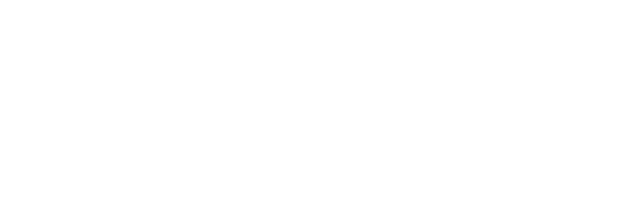
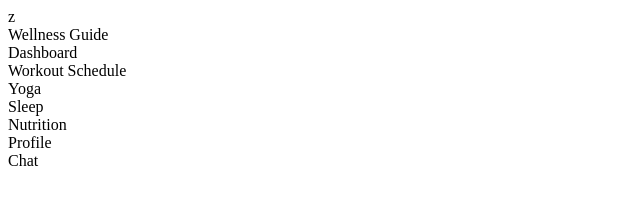
Before and after one commit to tayloramm13/fitness_dashboard, a plain HTML site: page index.html in a window 1280 px wide. Shown: the whole page, without its empty margins (0-640 px from the left). Drawn offline with Linux system fonts and the light colour scheme.

Commit message:
.Sidebar become parent container

```diff
--- a/index.html
+++ b/index.html
@@ -7,9 +7,18 @@
     <title>Document</title>
     <link rel="stylesheet" href="style.css">
 </head>
-<body>
+<body>z
     <div class="container">
-        <div class="sidebar"></div>
+        <div class="sidebar">
+            <div>Wellness Guide</div>
+            <div>Dashboard</div>
+            <div>Workout Schedule</div>
+            <div>Yoga</div>
+            <div>Sleep</div>
+            <div>Nutrition</div>
+            <div>Profile</div>
+            <div>Chat</div>
+        </div>
         <div class="main-contents"></div>
         <div class="profile-contents"></div>
     </div>
```
